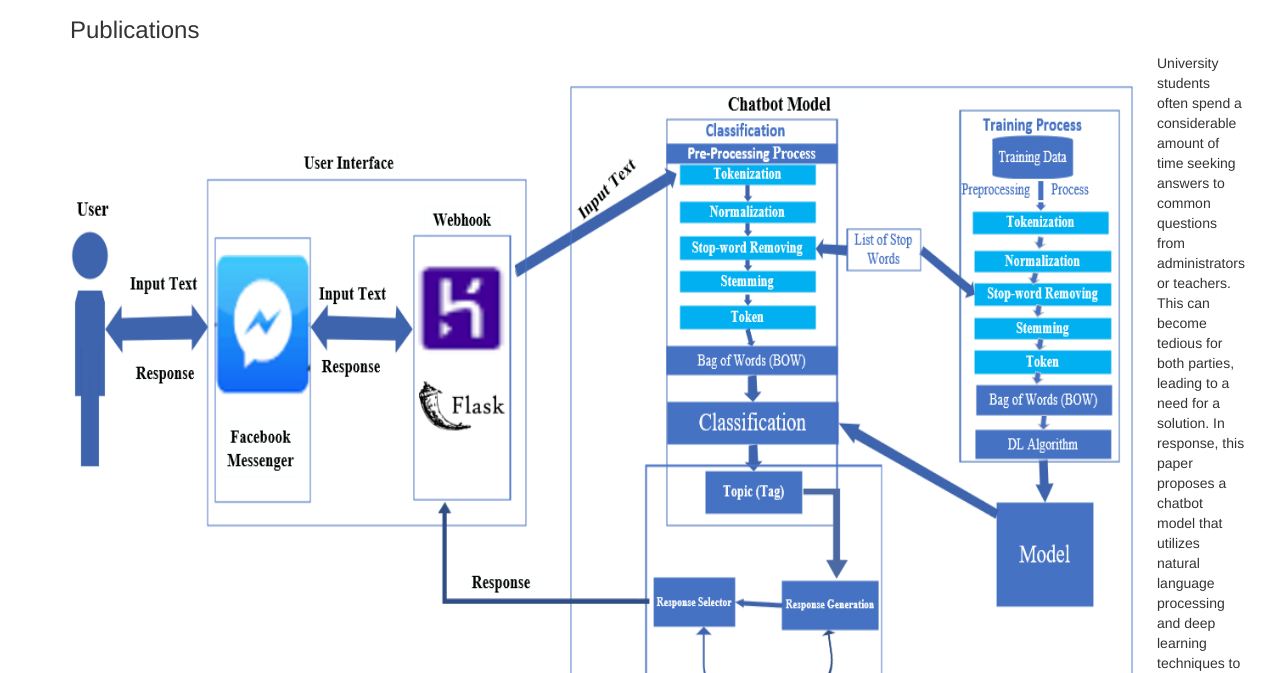
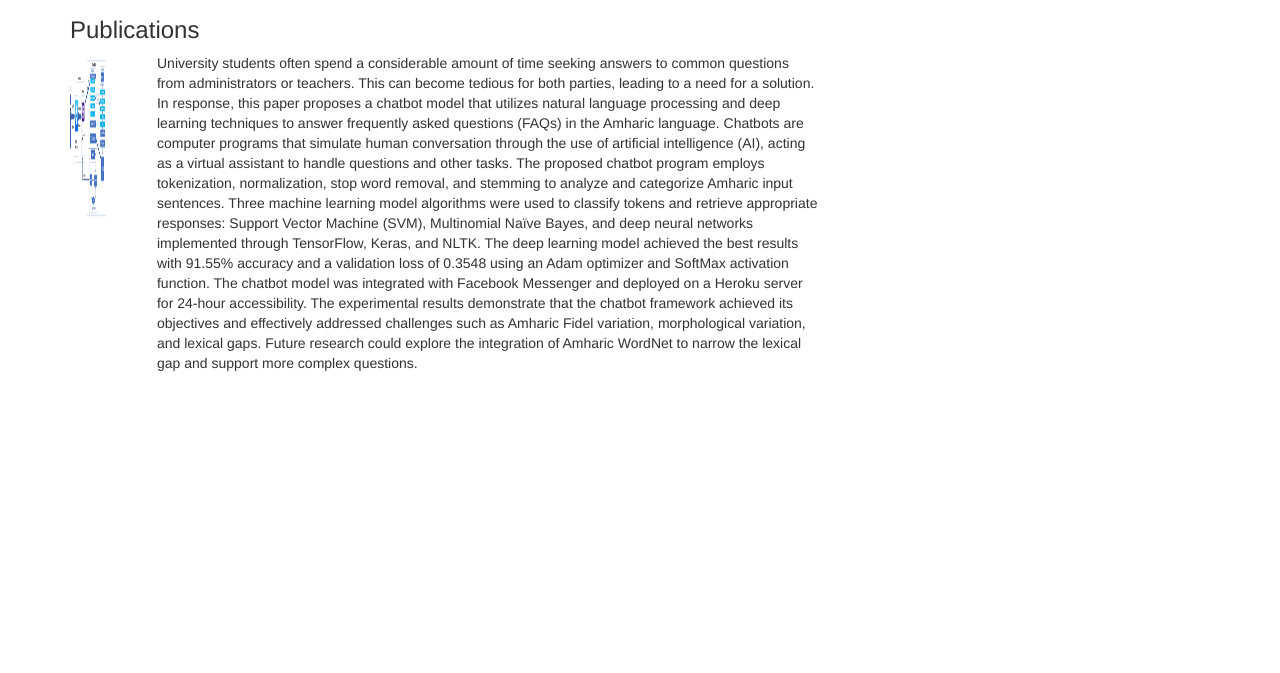
Before and after one commit to HadushHailu/HadushHailu.github.io, a plain HTML site: page r_and_p.html in a window 1280 px wide. Shown: the part 127-800 px from the top of the page. Drawn offline with nearby package versions, Linux system fonts and the light colour scheme.

Commit message:
Update r_and_p.html

```diff
--- a/r_and_p.html
+++ b/r_and_p.html
@@ -55,7 +55,7 @@
 		<div class="rp-container">
 
       		<div class="image" style="padding-right: 10px; border:thin">
-       		 	<img src="qa_deeplearning.png" >
+       		 	<img src="qa_deeplearning.png" width="50%" height="50%">
       		</div>
 
      		<div class="text" style="border:thin">
```
